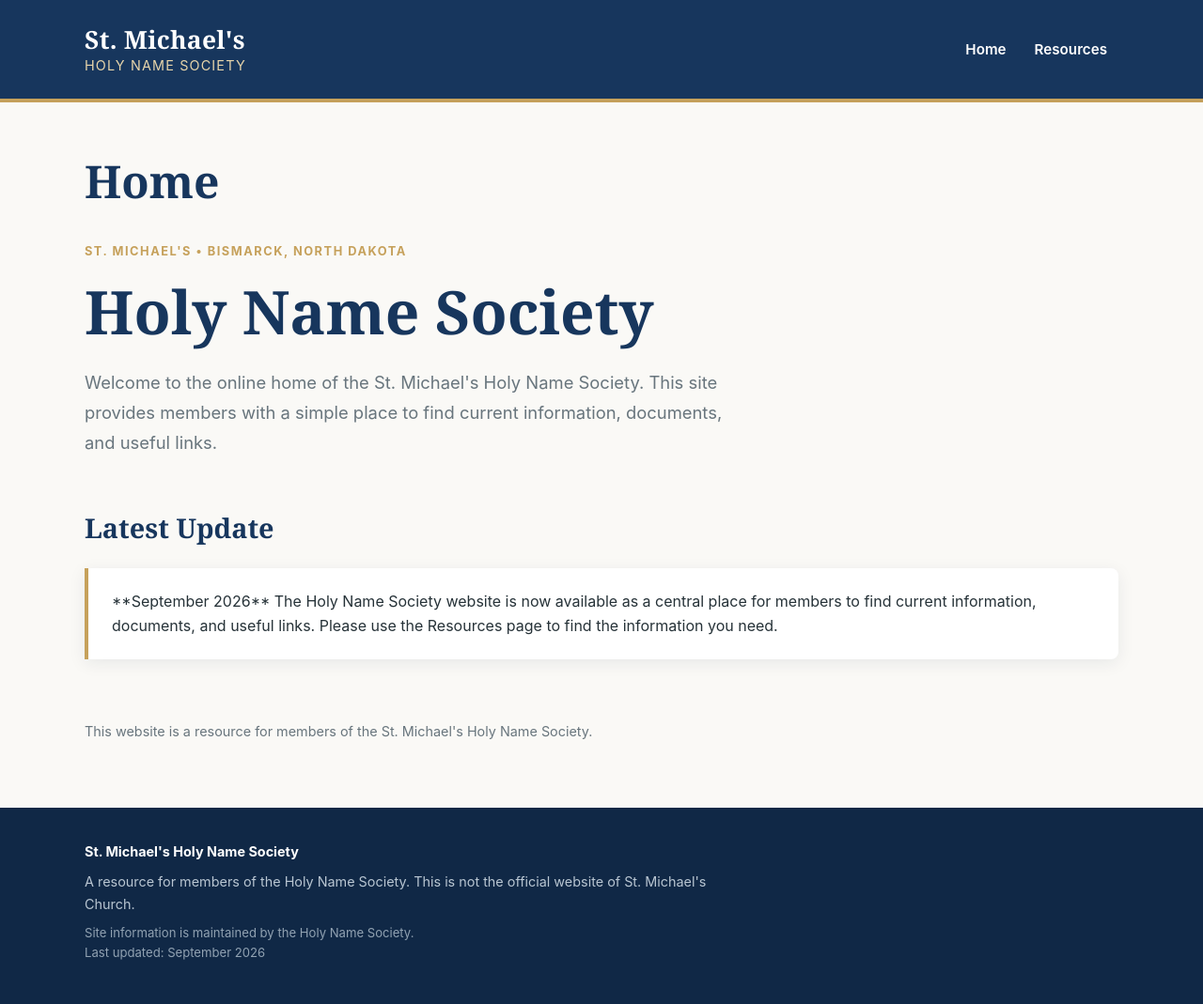
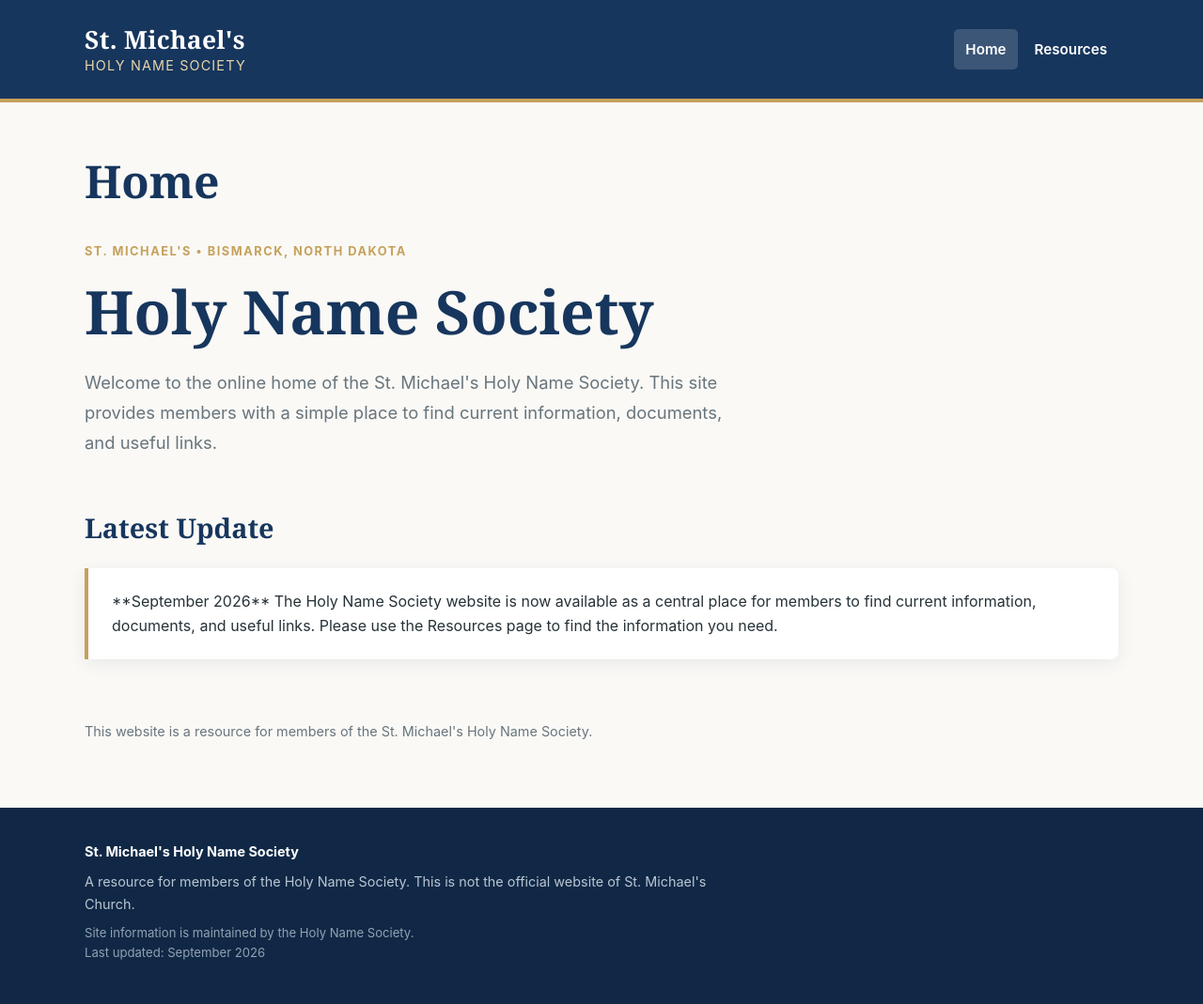
Before and after one commit to stmichaelshns/stmichaelshns.github.io, a Jekyll site: the page built from index.md, in a window 1280 px wide. Shown: the whole page at 94% size. Built offline with Jekyll 4.4.1, drawn with Linux system fonts in a browser that asks for light colours.

Commit message:
Update style.css

```diff
--- a/assets/css/style.css
+++ b/assets/css/style.css
@@ -462,3 +462,10 @@ a:focus-visible {
   }
 
 }
+
+/* ---------- Active Navigation ---------- */
+
+.site-nav a.active {
+  background: rgba(255, 255, 255, 0.16);
+  color: var(--white);
+}
```
